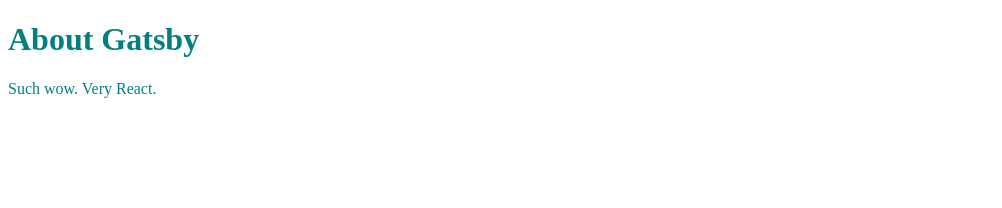
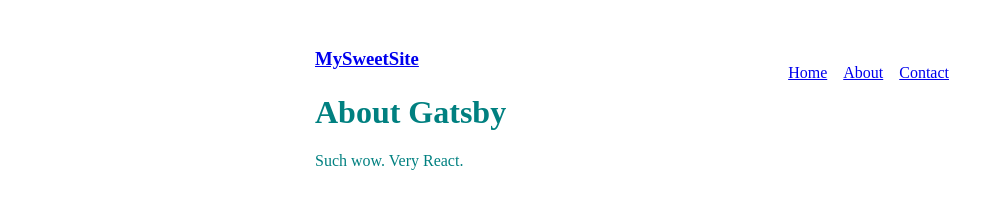
Before and after one commit to Martin-blckrt/UTBM-support-website, a Gatsby site: page /about in a window 1280 px wide. Shown: the whole page, without its empty margins (0-1002 px from the left). Built offline with nearby package versions, Linux system fonts and the light colour scheme; Gatsby itself is replaced by a stand-in of ours.

Commit message:
update init

```diff
--- /dev/null
+++ b/src/components/layout.js
@@ -0,0 +1,27 @@
+import React from "react"
+import { Link } from "gatsby"
+const ListLink = props => (
+    <li style={{ display: `inline-block`, marginRight: `1rem` }}>
+        <Link to={props.to}>{props.children}</Link>
+    </li>
+)
+
+export default function Layout({ children }) {
+    return (
+        <div style={{ margin: `3rem auto`, maxWidth: 650, padding: `0 1rem` }}>
+            <header style={{ marginBottom: `1.5rem` }}>
+
+                <Link to="/" style={{ textShadow: `none`, backgroundImage: `none` }}>
+                    <h3 style={{ display: `inline` }}>MySweetSite</h3>
+                </Link>
+
+                <ul style={{ listStyle: `none`, float: `right` }}>
+                    <ListLink to="/">Home</ListLink>
+                    <ListLink to="/about/">About</ListLink>
+                    <ListLink to="/contact/">Contact</ListLink>
+                </ul>
+            </header>
+            {children}
+        </div>
+    )
+}
--- a/src/pages/about.js
+++ b/src/pages/about.js
@@ -1,10 +1,14 @@
 import React from "react"
+import Layout from "../components/layout";
 
 export default function About() {
     return (
-        <div style={{ color: `teal` }}>
-            <h1>About Gatsby</h1>
-            <p>Such wow. Very React.</p>
-        </div>
+        <Layout>
+            <div style={{ color: `teal` }}>
+                <h1>About Gatsby</h1>
+                <p>Such wow. Very React.</p>
+            </div>
+        </Layout>
+
     )
 }
```
